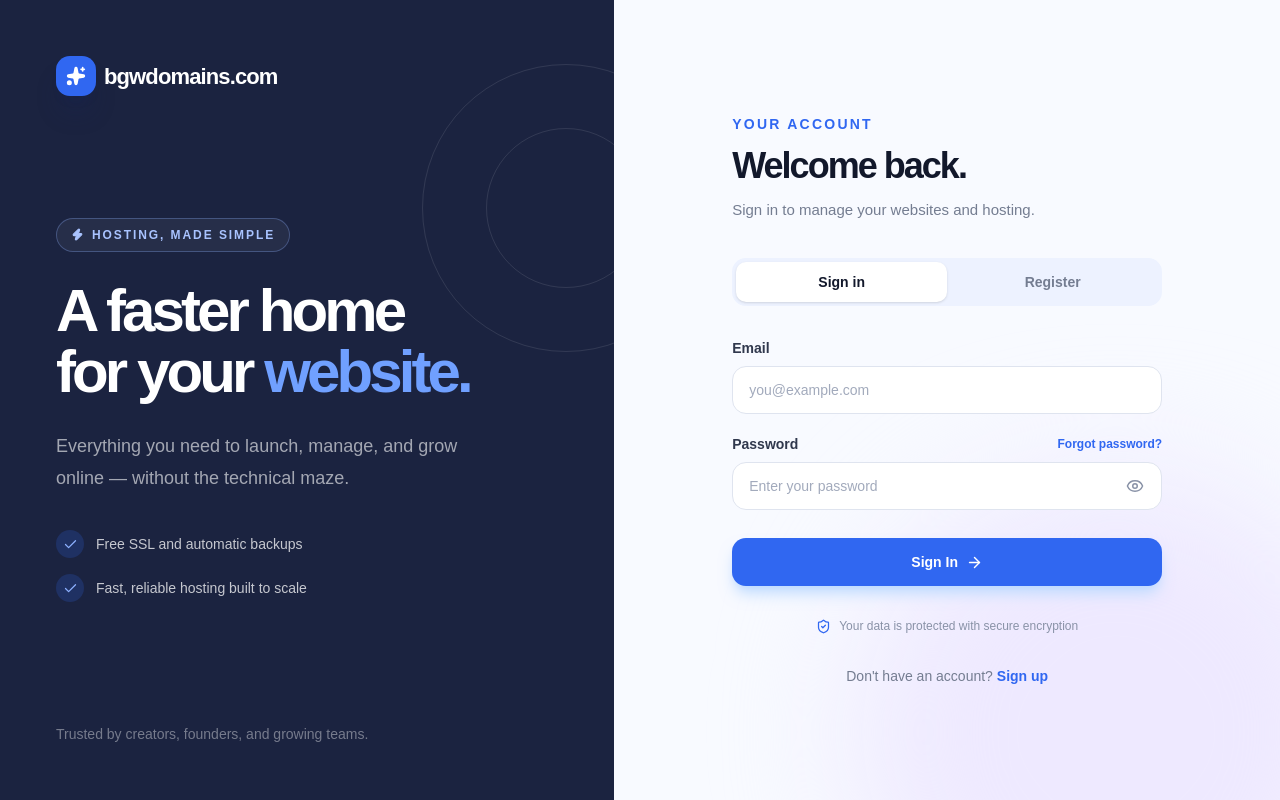
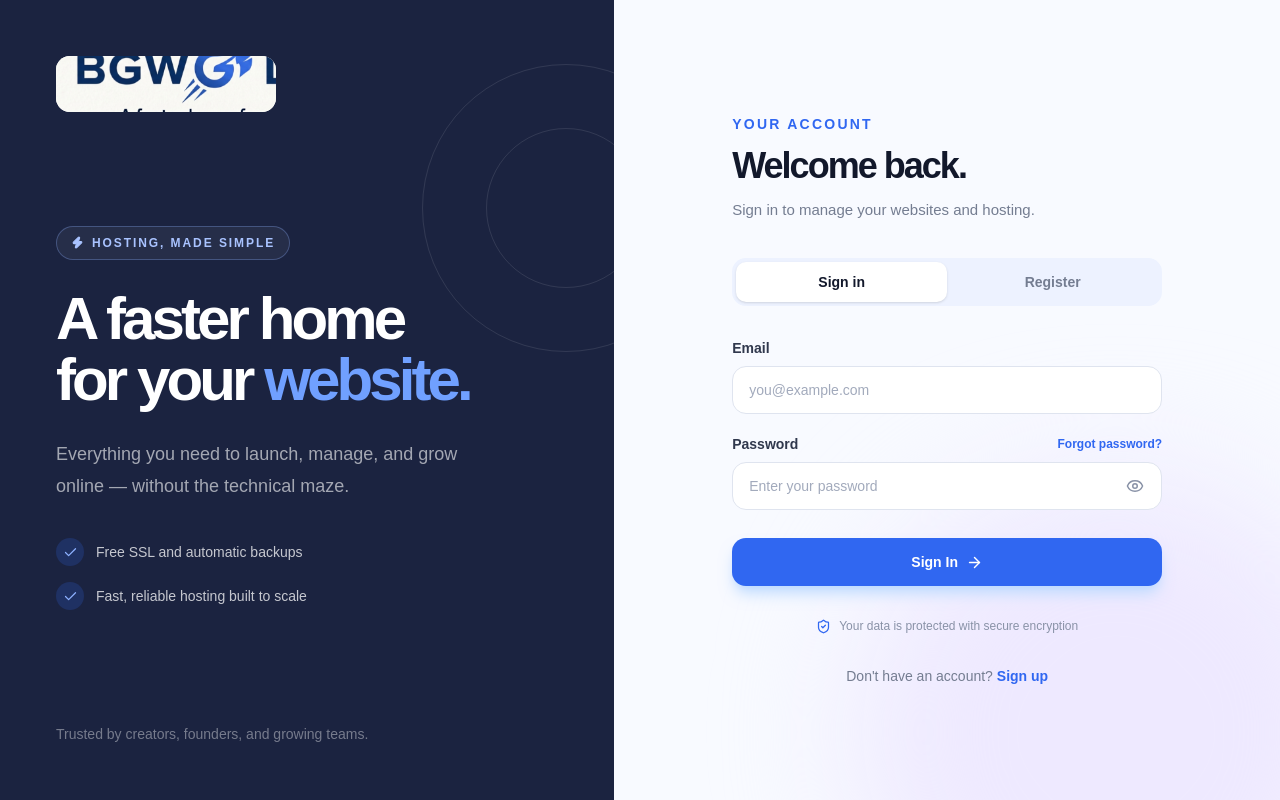
Before and after one commit to tenalpha1/web-hosting-platform-design, a Next.js app: page / in a window 1280 px wide. Built offline with nearby package versions, Linux system fonts and the light colour scheme.

Commit message:
Replace Cloudnest logo with BGW Domains branding

```diff
--- a/app/page.tsx
+++ b/app/page.tsx
@@ -1,7 +1,8 @@
 'use client'
 
+import Image from 'next/image'
 import { useState } from 'react'
-import { ArrowRight, Check, Eye, EyeOff, ShieldCheck, Sparkles, Zap } from 'lucide-react'
+import { ArrowRight, Check, Eye, EyeOff, ShieldCheck, Zap } from 'lucide-react'
 
 export default function Page() {
   const [mode, setMode] = useState<'signin' | 'signup'>('signin')
@@ -16,9 +17,10 @@ export default function Page() {
       <section className="relative hidden w-[48%] flex-col justify-between overflow-hidden bg-[#1b2340] p-10 text-white lg:flex xl:p-14">
         <div className="absolute -right-24 top-16 size-72 rounded-full border border-white/10" aria-hidden="true" />
         <div className="absolute -right-8 top-32 size-40 rounded-full border border-white/10" aria-hidden="true" />
-        <a href="#home" className="flex items-center gap-2 text-white" aria-label="BGW Domains home">
-          <span className="flex size-10 items-center justify-center rounded-xl bg-[#3067f1] shadow-xl shadow-blue-950/30"><Sparkles size={20} fill="currentColor" /></span>
-          <span className="text-[22px] font-bold tracking-[-0.04em]">bgwdomains.com</span>
+        <a href="#home" className="flex items-center" aria-label="BGW Domains home">
+          <span className="flex h-14 w-[220px] overflow-hidden rounded-xl bg-white">
+            <Image src="/bgw-domain-logo.png" alt="BGW Domain" width={620} height={184} className="h-[184px] w-[620px] max-w-none -translate-x-[118px] -translate-y-[50px] object-cover" priority />
+          </span>
         </a>
 
         <div className="relative max-w-lg">
@@ -36,9 +38,10 @@ export default function Page() {
 
       <section className="relative flex w-full items-center justify-center px-6 py-10 sm:px-10 lg:w-[52%] lg:px-14 xl:px-24">
         <div className="w-full max-w-[430px]">
-          <a href="#home" className="mb-12 flex items-center justify-center gap-2 lg:hidden" aria-label="BGW Domains home">
-            <span className="flex size-9 items-center justify-center rounded-xl bg-[#3067f1] text-white shadow-lg shadow-blue-200"><Sparkles size={18} fill="currentColor" /></span>
-            <span className="text-[21px] font-bold tracking-[-0.04em]">bgwdomains.com</span>
+          <a href="#home" className="mb-12 flex items-center justify-center lg:hidden" aria-label="BGW Domains home">
+            <span className="flex h-14 w-[220px] overflow-hidden rounded-xl bg-white">
+              <Image src="/bgw-domain-logo.png" alt="BGW Domain" width={620} height={184} className="h-[184px] w-[620px] max-w-none -translate-x-[118px] -translate-y-[50px] object-cover" priority />
+            </span>
           </a>
 
           <div className="mb-9">
```
Also changed, not shown: public/bgw-domain-logo.png (added).
